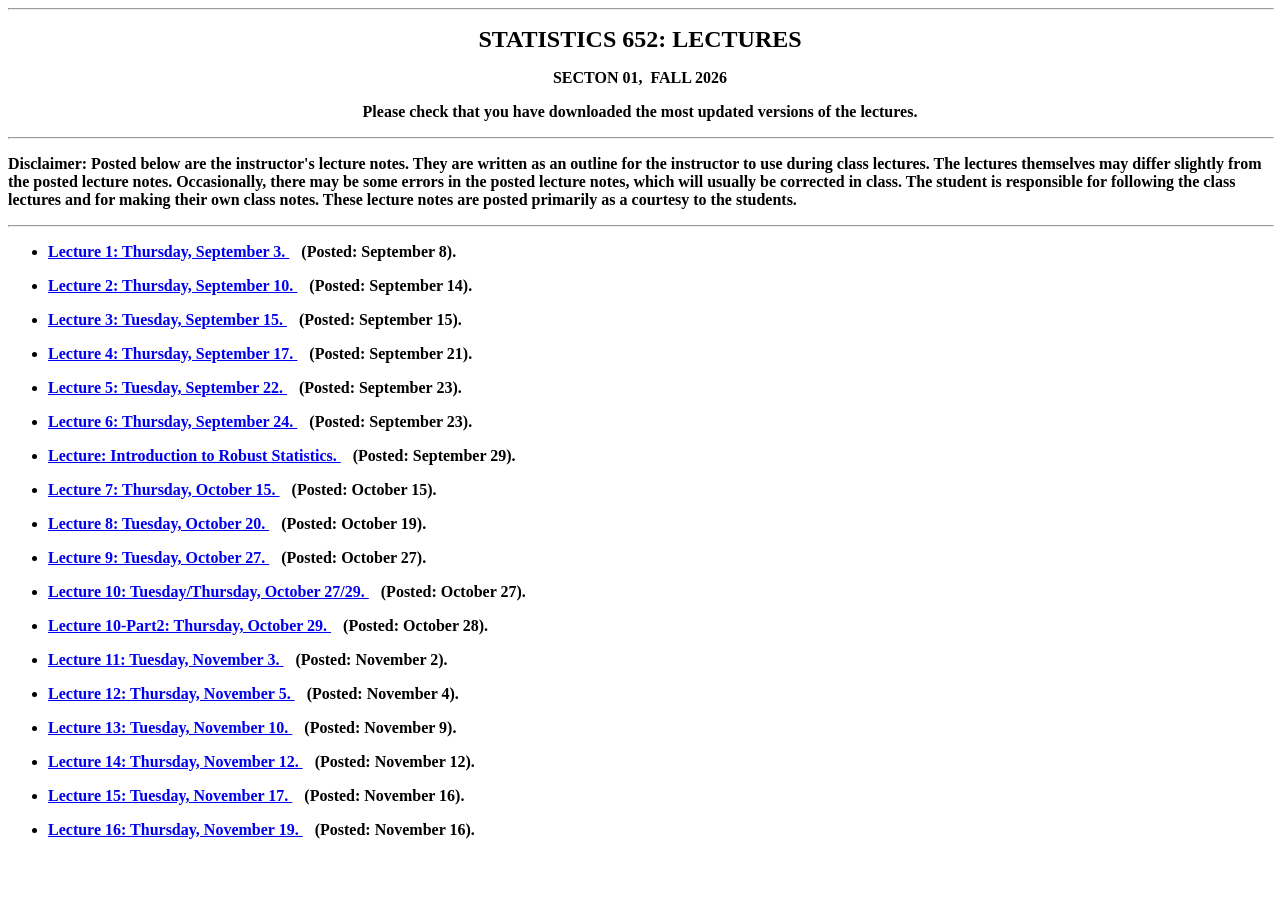
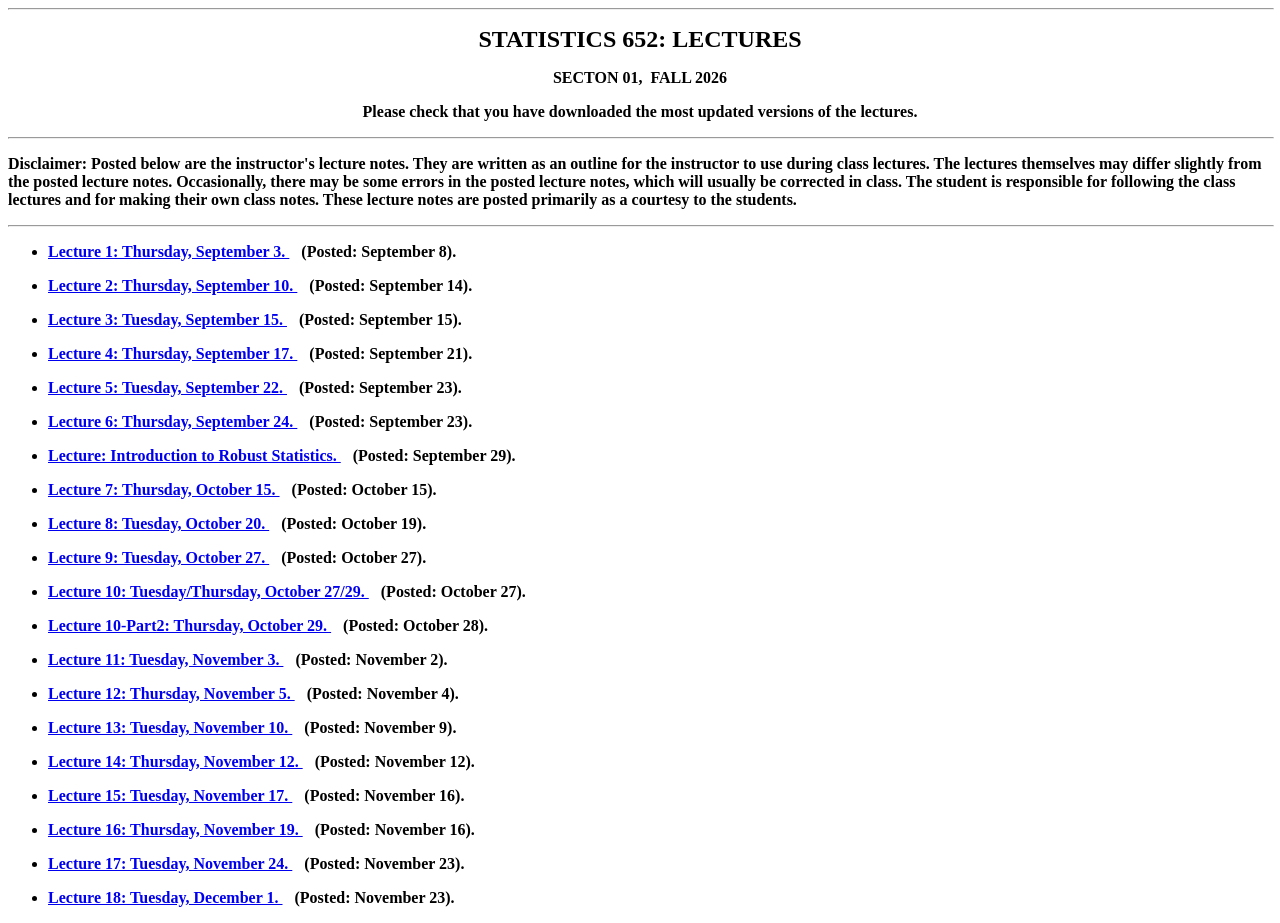
Before and after one commit to DTYLER-RUTGERS/DTYLER-RUTGERS.github.io, a plain HTML site: page Stat652/Lectures/index.html in a window 1280 px wide. Before the commit the page ends 855 px from the top, so only its background shows below. Drawn offline with Linux system fonts and the light colour scheme.

Commit message:
Update index.html with new lecture links

```diff
--- a/Stat652/Lectures/index.html
+++ b/Stat652/Lectures/index.html
@@ -148,6 +148,20 @@ Lecture 16: Thursday, November 19.  </a> &nbsp;&nbsp; (Posted: November 16).
 </li>
 <p>
 
+ <li>
+<a
+href="http://dtyler-rutgers.github.io/Stat652/Lectures/S652-L17.pdf">
+Lecture 17: Tuesday, November 24.  </a> &nbsp;&nbsp; (Posted: November 23).
+</li>
+<p>
+
+ <li>
+<a
+href="http://dtyler-rutgers.github.io/Stat652/Lectures/S652-L18.pdf">
+Lecture 18: Tuesday, December 1.  </a> &nbsp;&nbsp; (Posted: November 23).
+</li>
+<p>
+
 </ul>
 
 </body>
```
